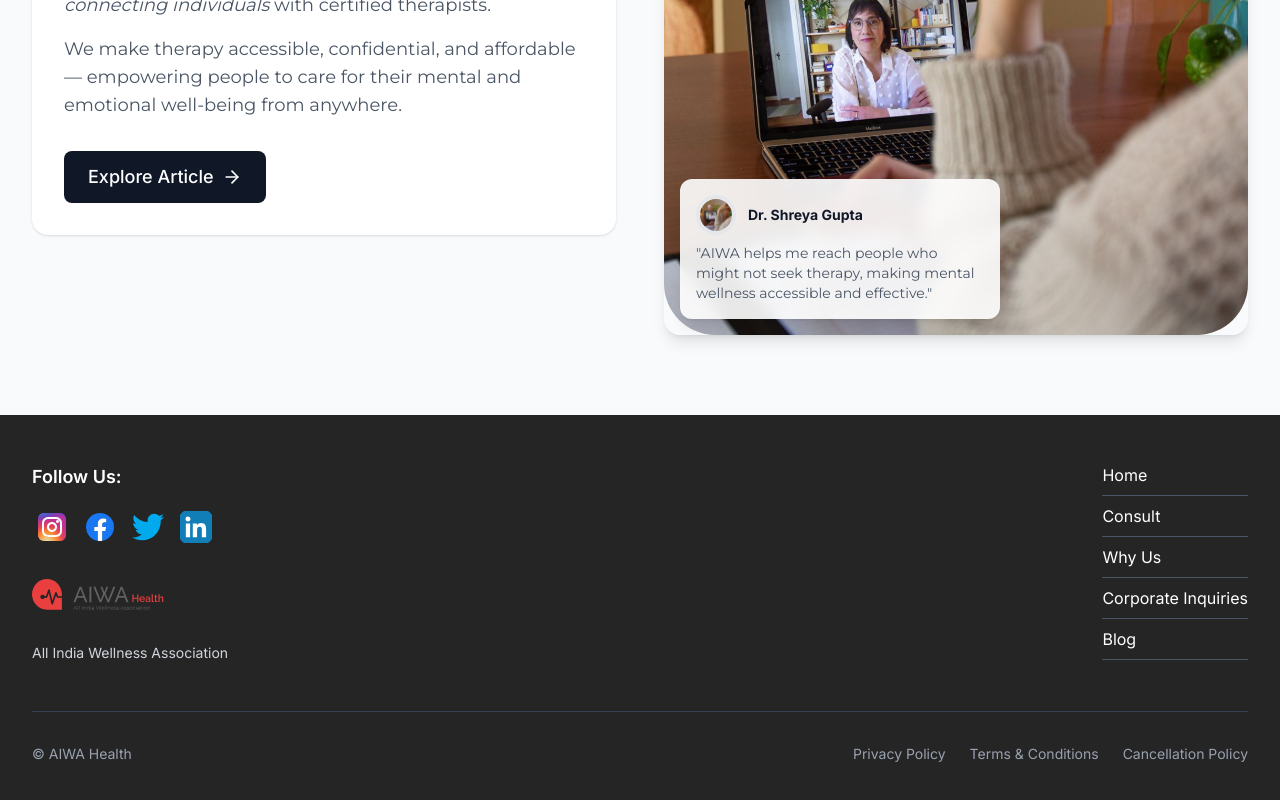
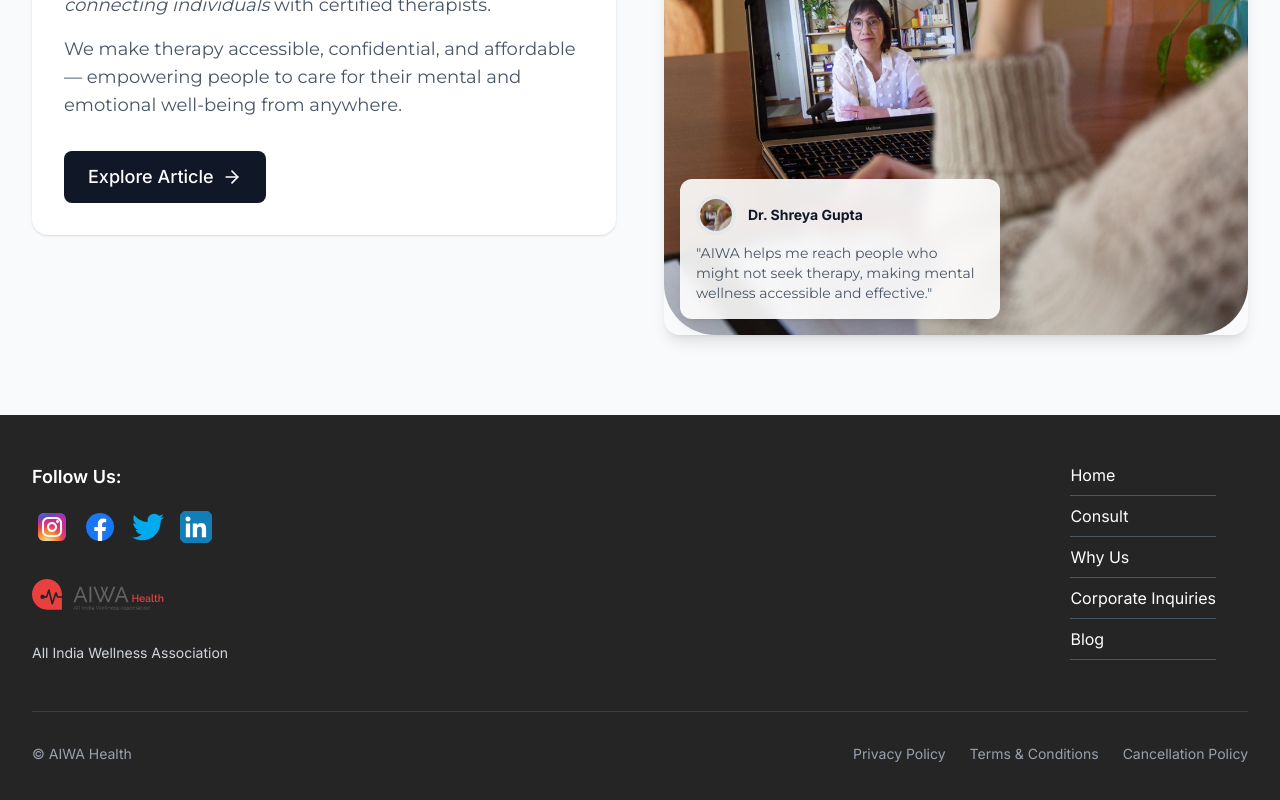
Before and after one commit to madhavguptaa/aiwa-health, a Next.js app: page / in a window 1280 px wide. Shown: the part 1497-2297 px from the top of the page. Built offline with nearby package versions, Linux system fonts and the light colour scheme.

Commit message:
Shift footer navigation links slightly to the left for better visual balance

```diff
--- a/src/components/Footer.tsx
+++ b/src/components/Footer.tsx
@@ -44,7 +44,7 @@ export default function Footer() {
 
           {/* Right Section - Navigation */}
           <div className="flex justify-end">
-            <div className="space-y-2">
+            <div className="space-y-2 mr-8">
               <Link href="/" className="block text-white hover:text-gray-300 transition-colors pb-2 border-b border-gray-600">
                 Home
               </Link>
```
